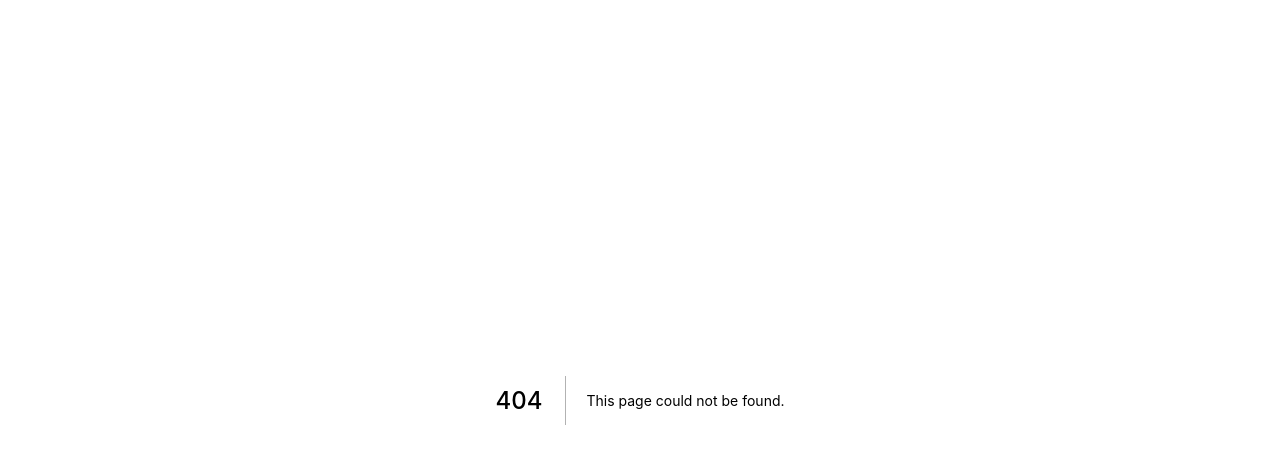
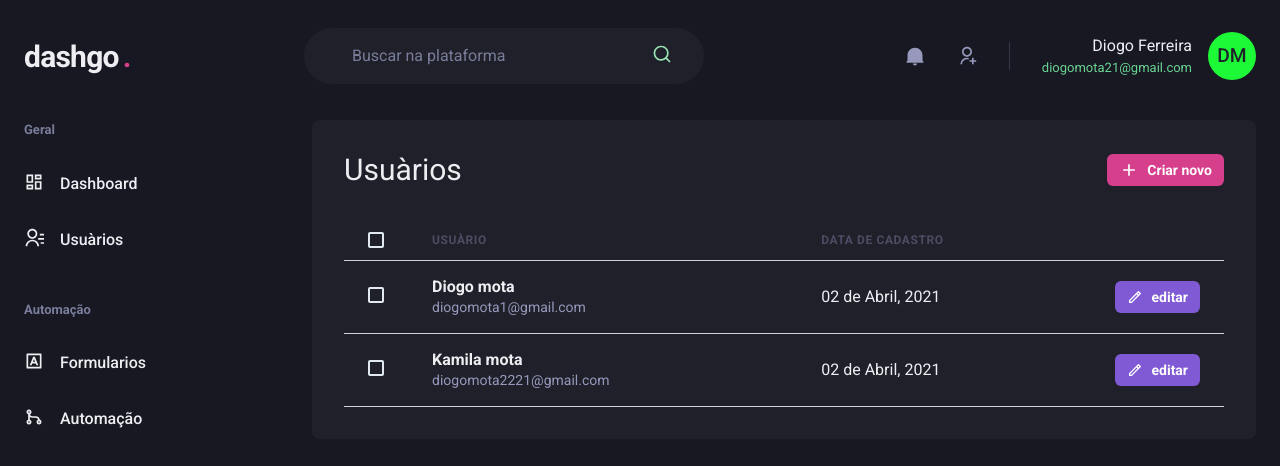
Before and after one commit to DIOGO-MOTA/Dashboard, a Next.js app: page /users in a window 1280 px wide. Before the commit this address had no page. Shown: the top 466 px of the page. Built offline with nearby package versions, Linux system fonts and the light colour scheme.

Commit message:
listUser

```diff
--- a/package.json
+++ b/package.json
@@ -12,9 +12,11 @@
     "@chakra-ui/react": "^1.5.0",
     "@emotion/react": "^11.1.5",
     "@emotion/styled": "^11.3.0",
+    "apexcharts": "^3.26.0",
     "framer-motion": "^4.1.3",
     "next": "10.1.3",
     "react": "17.0.2",
+    "react-apexcharts": "^1.3.9",
     "react-dom": "17.0.2",
     "react-icons": "^4.2.0"
   },
--- /dev/null
+++ b/src/pages/users/index.tsx
@@ -0,0 +1,103 @@
+import { Box, Button, Flex, Heading, Icon, Table, Thead, Tr, Th, Checkbox, Tbody, Td, Text } from "@chakra-ui/react";
+import { RiAddLine, RiPagesLine, RiPaintLine, RiPencilLine } from "react-icons/ri";
+
+import { Header } from "../../components/Header";
+import { Sidebar } from "../../components/Sidebar";
+
+
+export default function UserList() {
+  return (
+    <Box>
+      <Header />
+
+      <Flex w="100%" my="6" maxWidth={1480} mx="auto" px="6">
+        <Sidebar />
+
+        <Box flex="1" borderRadius={8} bg="gray.800" p="8" >
+          <Flex mb="8" justify="space-between" align="center" >
+            <Heading size="lg" fontWeight="normal">Usuàrios</Heading>
+
+            <Button
+              as="a"
+              size="sm"
+              fontSize="sm"
+              colorScheme="pink"
+              leftIcon={<Icon as={RiAddLine} fontSize="20" />}
+
+            >
+              Criar novo
+           </Button>
+          </Flex>
+
+          <Table colorSheme="whiteAlpha">
+            <Thead>
+              <Tr>
+                <Th px="6" color="green.300" width="8">
+                  <Checkbox colorScheme="pink" />
+                </Th>
+                <Th>Usuàrio</Th>
+                <Th>Data de cadastro</Th>
+                <Th width="8"></Th>
+              </Tr>
+            </Thead>
+            <Tbody>
+              <Tr>
+                <Td px="6">
+                  <Checkbox colorScheme="pink" />
+                </Td>
+                <Td>
+                  <Box>
+                    <Text fontWeight="bold">Diogo mota</Text>
+                    <Text fontSize="sm" color="gray.300">diogomota1@gmail.com</Text>
+                  </Box>
+                </Td>
+                <Td>02 de Abril, 2021</Td>
+                <Td>
+                  <Button
+                    as="a"
+                    size="sm"
+                    fontSize="sm"
+                    colorScheme="purple"
+                    leftIcon={<Icon as={RiPencilLine} fontSize="16"/>}
+
+                  >
+                    editar
+           </Button>
+                </Td>
+              </Tr>
+
+              <Tr>
+                <Td px="6">
+                  <Checkbox colorScheme="pink" />
+                </Td>
+                <Td>
+                  <Box>
+                    <Text fontWeight="bold">Kamila mota</Text>
+                    <Text fontSize="sm" color="gray.300">diogomota2221@gmail.com</Text>
+                  </Box>
+                </Td>
+                <Td>02 de Abril, 2021</Td>
+                <Td>
+                  <Button
+                    as="a"
+                    size="sm"
+                    fontSize="sm"
+                    colorScheme="purple"
+                    leftIcon={<Icon as={RiPencilLine} fontSize="16"/>}
+
+                  >
+                    editar
+           </Button>
+                </Td>
+              </Tr>
+            </Tbody>
+          </Table>
+        </Box>
+      </Flex>
+
+
+
+
+    </Box>
+  )
+}
```
Also changed, not shown: src/pages/dashboard.tsx (+67 -1 lines), 1 other file (tests, documents, lock files or other folders).
